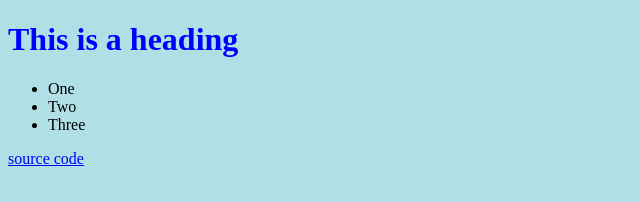
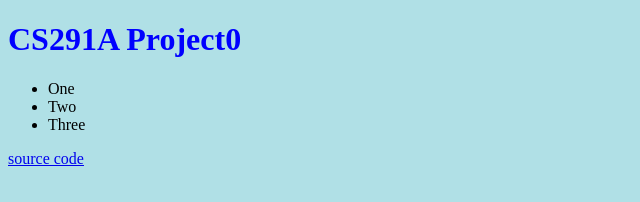
Before and after one commit to abbywysopal/cs291a_project0, a plain HTML site: page index.html in a window 1280 px wide. Shown: the whole page, without its empty margins (0-640 px from the left). Drawn offline with Linux system fonts and the light colour scheme.

Commit message:
updated title and header

```diff
--- a/index.html
+++ b/index.html
@@ -5,9 +5,9 @@
     </head>
     <body>
         <title>
-            This is a title
+            Project0
         </title>
-        <h1>This is a heading</h1>
+        <h1>CS291A Project0</h1>
         <ul>
             <li>One</li>
             <li>Two</li>
```
